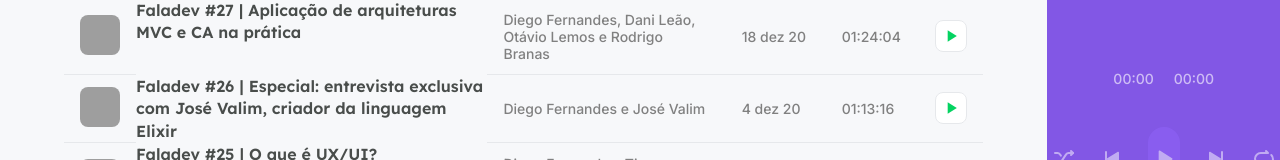
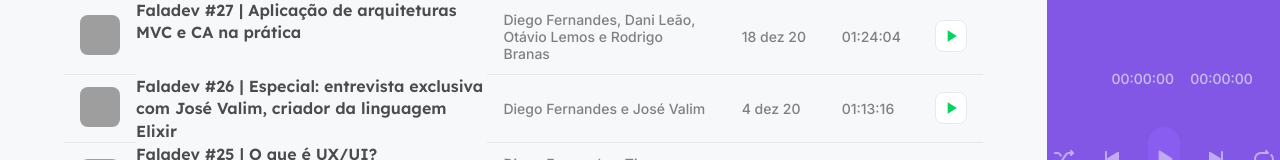
Before and after one commit to JeanneLima/podcastr-NLW-Rockeseat, a Next.js app: page / in a window 1280 px wide. Shown: the part 561-721 px from the top of the page. Built offline with nearby package versions, Linux system fonts and the light colour scheme; data requests are answered from the project's data file; grey boxes are pictures that could not be loaded.

Commit message:
Adiciona controle de loop e shuffle do player

```diff
--- a/src/components/Player/index.tsx
+++ b/src/components/Player/index.tsx
@@ -1,14 +1,16 @@
 import Image from "next/image";
-import { useEffect, useRef } from "react";
+import { useEffect, useRef, useState } from "react";
 import { usePlayer } from "../../contexts/playerContext";
 import Slider from 'rc-slider';
 import 'rc-slider/assets/index.css'
 import styles from "./styles.module.scss"
+import { convertDurationToTimeString } from "../../utils/convertDurationToTimeString";
 
 export default function Player() {
     const audioRef = useRef<HTMLAudioElement>(null);
+    const [progress, setProgress] = useState(0);
 
-    const { episodeList, currentEpisodeIndex, playNext, playPrevious, isPlaying, togglePlay, setPlayingState, hasNext, hasPrevious } = usePlayer();
+    const { episodeList, currentEpisodeIndex, playNext, playPrevious, isPlaying, isLooping, isShuffling, toggleLoop, togglePlay, toggleShuffle, setPlayingState, clearPlayerState, hasNext, hasPrevious } = usePlayer();
 
     useEffect(() => {
         if (!audioRef.current) {
@@ -22,7 +24,28 @@
         }
     }, [isPlaying])
 
+    function handleSeek(amount: number) {
+        audioRef.current.currentTime = amount;
+        setProgress(amount);
+    }
+
+    function handleEpisodeEnded() {
+        if (hasNext) {
+            playNext();
+        } else {
+            clearPlayerState();
+        }
+    }
+
     const episode = episodeList[currentEpisodeIndex];
+
+    function setupProgressListener() {
+        audioRef.current.currentTime = 0;
+
+        audioRef.current.addEventListener('timeupdate', () => {
+            setProgress(Math.floor(audioRef.current.currentTime));
+        })
+    }
 
     return (
         <div className={styles.playerContainer}>
@@ -45,23 +68,35 @@
 
             <footer className={!episode ? styles.empty : ''}>
                 <div className={styles.progress}>
-                    <span>00:00</span>
+                    <span>{convertDurationToTimeString(progress)}</span>
                     <div className={styles.slider}>
                         {episode ? (
-                            <Slider trackStyle={{ backgroundColor: '#04D361'}} railStyle={{ backgroundColor: '#9F75FF' }} handleStyle={{ borderColor: '#04D361', borderWidth: 4 }} />
+                            <Slider
+                                max={episode.duration}
+                                value={progress}
+                                onChange={handleSeek}
+                                trackStyle={{ backgroundColor: '#04D361' }} railStyle={{ backgroundColor: '#9F75FF' }} handleStyle={{ borderColor: '#04D361', borderWidth: 4 }} />
                         ): (
                             <div className={styles.emptySlider} />
                         )}
                     </div>
-                    <span>00:00</span>
+                    <span>{convertDurationToTimeString(episode?.duration ?? 0)}</span>
                 </div>
 
                 {episode && (
-                    <audio src={episode.url} ref={audioRef} onPlay={() => setPlayingState(true)} onPause={() => setPlayingState(false)} autoPlay />
+                    <audio
+                        src={episode.url}
+                        ref={audioRef}
+                        onEnded={handleEpisodeEnded}
+                        onPlay={() => setPlayingState(true)}
+                        onPause={() => setPlayingState(false)}
+                        loop={isLooping}
+                        onLoadedMetadata={setupProgressListener}
+                        autoPlay />
                 ) }
 
                 <div className={styles.buttons}>
-                    <button type="button" disabled={!episode}>
+                    <button type="button" disabled={!episode || episodeList.length === 1} onClick={toggleShuffle} className={isShuffling ? styles.isActive : ''}>
                         <img src="/shuffle.svg" alt="Embaralhar" />
                     </button>
                     <button type="button" disabled={!episode || !hasPrevious} onClick={playPrevious}>
@@ -77,7 +112,7 @@
                     <button type="button" disabled={!episode || !hasNext} onClick={playNext}>
                         <img src="/play-next.svg" alt="Tocar próximo" />
                     </button>
-                    <button type="button" disabled={!episode}>
+                    <button type="button" disabled={!episode} onClick={toggleLoop} className={isLooping ? styles.isActive : ''}>
                         <img src="/repeat.svg" alt="Tocar próximo" />
                     </button>
                 </div>
--- a/src/components/Player/styles.module.scss
+++ b/src/components/Player/styles.module.scss
@@ -113,9 +113,16 @@
       opacity: 0.5;
     }
 
-
     &:hover:not(:disabled) {
       filter: brightness(0.7);
+    }
+
+    &.isActive {
+      filter: invert(0.35) sepia(1) saturate(3) hue-rotate(100deg);
+    }
+
+    &.isActive:hover {
+      filter: brightness(0.6) invert(0.35) sepia(1) saturate(3) hue-rotate(100deg);
     }
 
     &.playButton {
--- a/src/contexts/playerContext.tsx
+++ b/src/contexts/playerContext.tsx
@@ -12,6 +12,8 @@
   episodeList: Episode[];
   currentEpisodeIndex: number;
   isPlaying: boolean;
+  isLooping: boolean;
+  isShuffling: boolean;
   play: (episode: Episode) => void;
   playList: (list: Episode[], index: number) => void;
   playNext: () => void;
@@ -19,7 +21,10 @@
   hasNext: boolean;
   hasPrevious: boolean;
   setPlayingState: (state: boolean) => void;
+  clearPlayerState: () => void;
   togglePlay: () => void;
+  toggleLoop: () => void;
+  toggleShuffle: () => void;
 }
 
 export const PlayerContext = createContext({} as PlayerContextData);
@@ -32,6 +37,8 @@
   const [episodeList, setEpisodeList] = useState([]);
   const [currentEpisodeIndex, setCurrentEpisodeIndex] = useState(0);
   const [isPlaying, setIsPlaying] = useState(false);
+  const [isLooping, setIsLooping] = useState(false);
+  const [isShuffling, setIsShuffling] = useState(false);
 
   function play(episode: Episode) {
     setEpisodeList([episode]);
@@ -49,17 +56,33 @@
     setIsPlaying(!isPlaying);
   }
 
+  function toggleLoop() {
+    setIsLooping(!isLooping);
+  }
+
+  function toggleShuffle() {
+    setIsShuffling(!isShuffling);
+  }
+
   function setPlayingState(state: boolean) {
     setIsPlaying(state);
   }
 
+  function clearPlayerState() {
+    setEpisodeList([]);
+    setCurrentEpisodeIndex(0);
+  }
+
   const hasPrevious = currentEpisodeIndex > 0;
-  const hasNext = (currentEpisodeIndex + 1) < episodeList.length
+  const hasNext = isShuffling || (currentEpisodeIndex + 1) < episodeList.length
 
   function playNext() {
     const nextEpisodeIndex = currentEpisodeIndex + 1;
+    if (isShuffling) {
+      const nextRandomEpisodeIndex = Math.floor(Math.random() * episodeList.length);
 
-    if (hasNext) {
+      setCurrentEpisodeIndex(nextRandomEpisodeIndex);
+    } else if (hasNext) {
       setCurrentEpisodeIndex(nextEpisodeIndex);
     }
   }
@@ -71,7 +94,7 @@
   }
 
   return (
-    <PlayerContext.Provider value={{ episodeList, currentEpisodeIndex, play, playList, playNext, playPrevious, hasNext, hasPrevious, isPlaying, togglePlay, setPlayingState }}>
+    <PlayerContext.Provider value={{ episodeList, currentEpisodeIndex, play, playList, playNext, playPrevious, hasNext, hasPrevious, isPlaying, isLooping, isShuffling, togglePlay, toggleLoop, toggleShuffle, setPlayingState, clearPlayerState }}>
       { children }
     </PlayerContext.Provider>
   )
```
